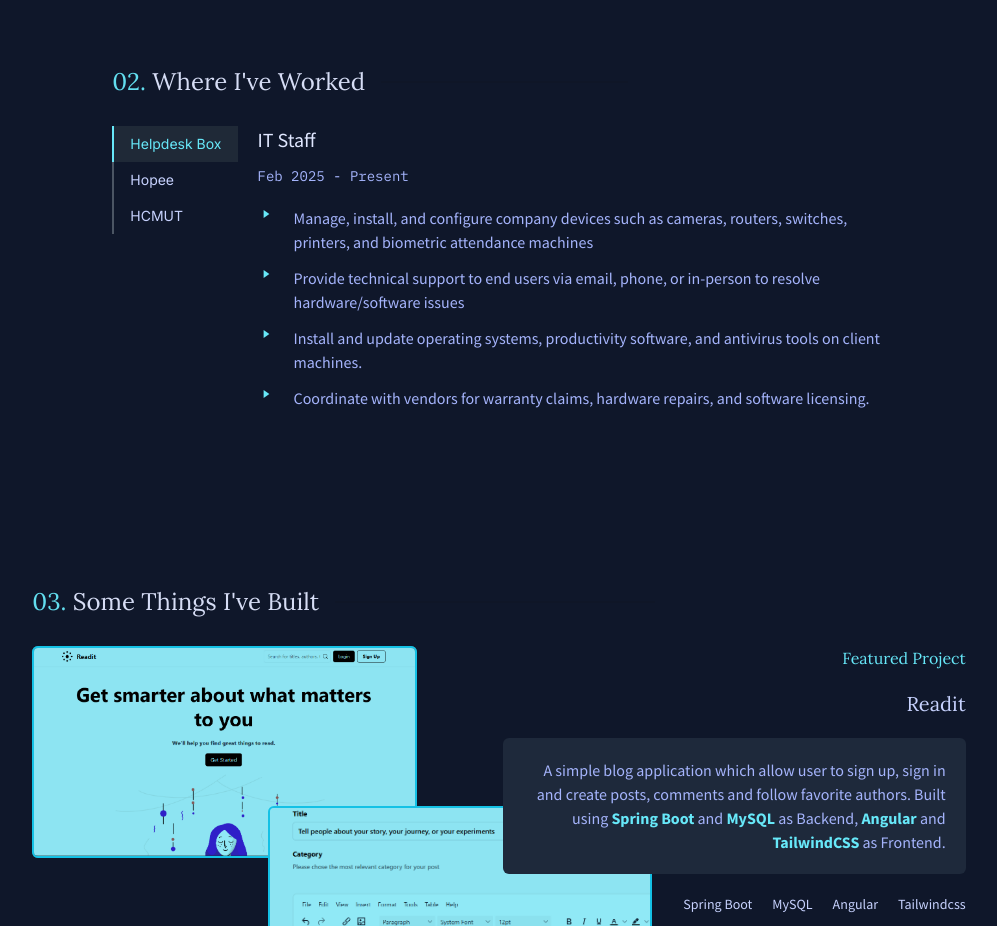
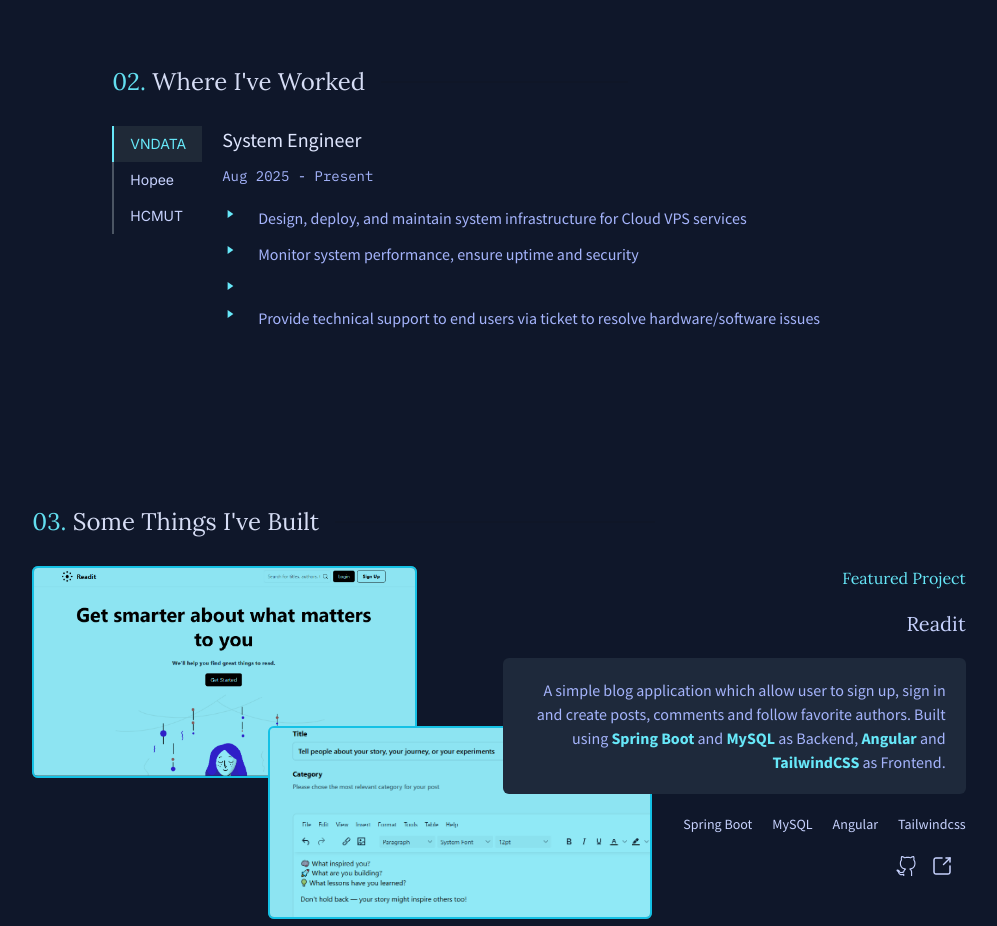
Before and after one commit to khoavu2502/portfolio, an Angular app: page / in a window 1280 px wide. Shown: the part 1100-2026 px from the top of the page, without its empty margins (141-1138 px from the left). Built offline with nearby package versions, Linux system fonts and the light colour scheme.

Commit message:
added new position

```diff
--- a/src/app/components/landing-page/landing-page.component.html
+++ b/src/app/components/landing-page/landing-page.component.html
@@ -181,9 +181,9 @@
                     </button>
                 </div>
                 <div [ngSwitch]="activeTab">
-                    <div *ngSwitchCase="'helpdeskbox'" class="flex flex-col animate-fadeIn">
-                        <h3 class="text-xl text-indigo-100 mb-3">IT Staff</h3>
-                        <span class="font-ibm text-sm text-indigo-300 mb-5">Feb 2025 - Present</span>
+                    <div *ngSwitchCase="'vndata'" class="flex flex-col animate-fadeIn">
+                        <h3 class="text-xl text-indigo-100 mb-3">System Engineer</h3>
+                        <span class="font-ibm text-sm text-indigo-300 mb-5">Aug 2025 - Present</span>
                         <ul class="flex flex-col space-y-3">
                             <li class="flex flex-row space-x-5 content-start">
                                 <div class="block w-4 h-4">
@@ -202,7 +202,7 @@
                                     </svg>
                                 </div>
                                 <p>
-                                    Manage, install, and configure company devices such as cameras, routers, switches, printers, and biometric attendance machines
+                                    Design, deploy, and maintain system infrastructure for Cloud VPS services
                                 </p>
                             </li>
                             <li class="flex flex-row space-x-5 content-start">
@@ -222,7 +222,7 @@
                                     </svg>
                                 </div>
                                 <p>
-                                    Provide technical support to end users via email, phone, or in-person to resolve hardware/software issues
+                                    Monitor system performance, ensure uptime and security
                                 </p>
                             </li>
                             <li class="flex flex-row space-x-5 content-start">
@@ -242,7 +242,7 @@
                                     </svg>
                                 </div>
                                 <p>
-                                    Install and update operating systems, productivity software, and antivirus tools on client machines.
+
                                 </p>
                             </li>
                             <li class="flex flex-row space-x-5 content-start">
@@ -262,7 +262,7 @@
                                     </svg>
                                 </div>
                                 <p>
-                                    Coordinate with vendors for warranty claims, hardware repairs, and software licensing.
+                                    Provide technical support to end users via ticket to resolve hardware/software issues
                                 </p>
                             </li>
                         </ul>
--- a/src/app/components/landing-page/landing-page.component.ts
+++ b/src/app/components/landing-page/landing-page.component.ts
@@ -11,10 +11,10 @@ import { Component } from '@angular/core';
 export class LandingPageComponent {
   email = "khoavu2502@gmail.com";
 
-  activeTab = 'helpdeskbox';
+  activeTab = 'vndata';
 
   tabs = [
-    { id: 'helpdeskbox', label: 'Helpdesk Box' },
+    { id: 'vndata', label: 'VNDATA' },
     { id: 'hopee', label: 'Hopee' },
     { id: 'hcmut', label: 'HCMUT' }
   ];
```
